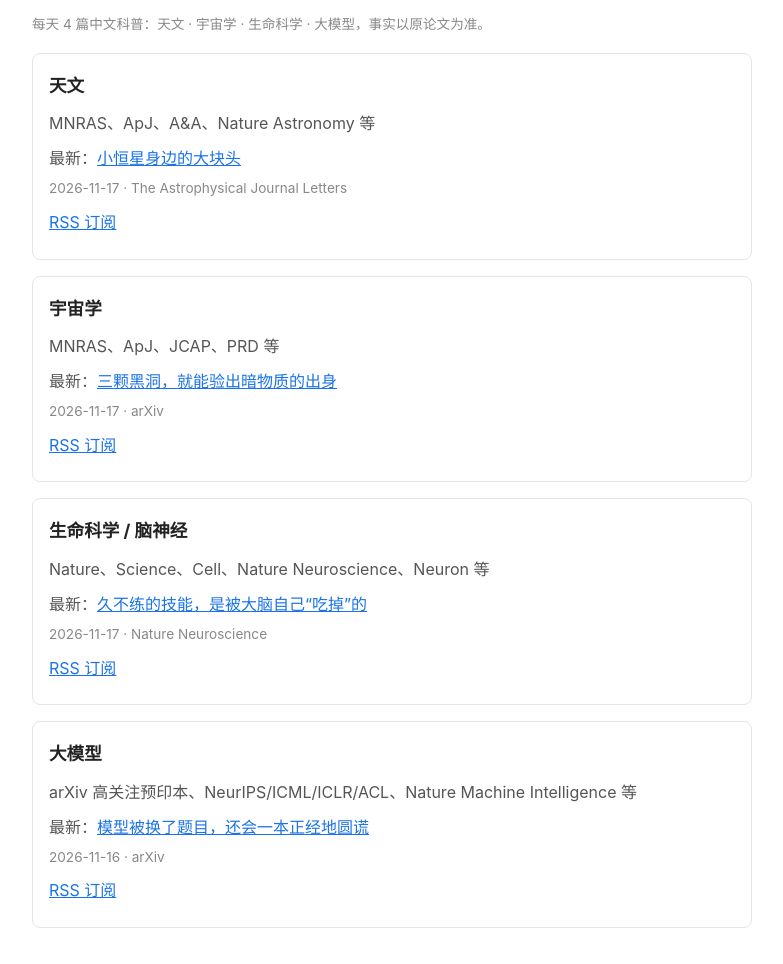
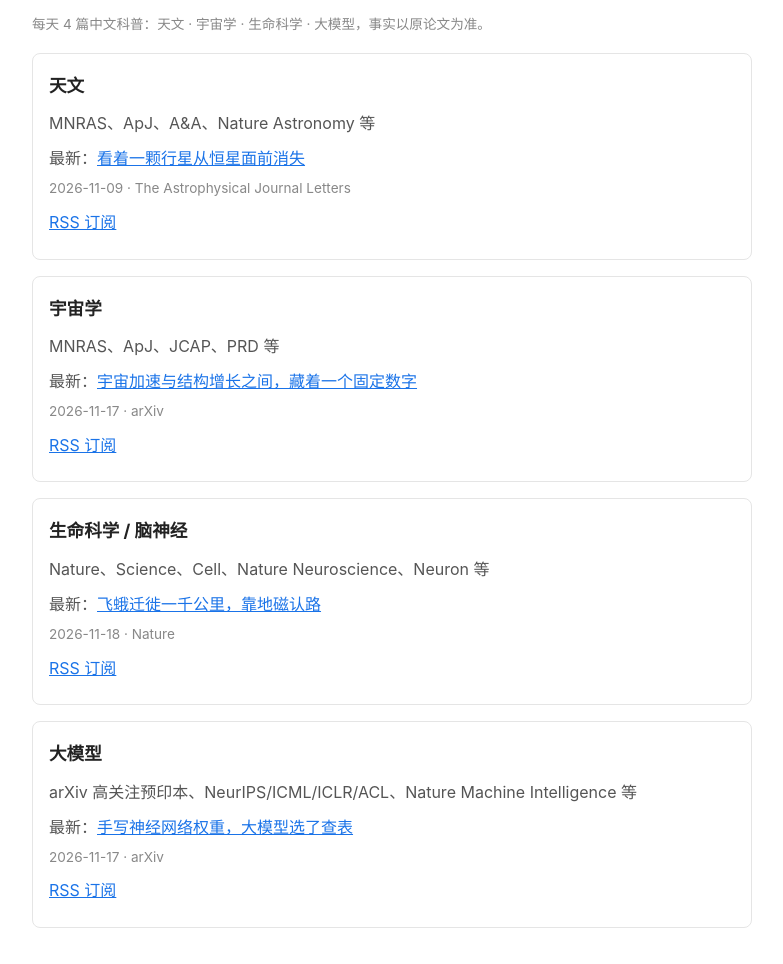
Before and after one commit to 123hurray/digest, a plain HTML site: page index.html in a window 1280 px wide. Shown: the part 78-1042 px from the top of the page, without its empty margins (248-1031 px from the left). Drawn offline with Linux system fonts and the light colour scheme.

Commit message:
digest: index.html

```diff
--- a/index.html
+++ b/index.html
@@ -17,9 +17,9 @@ a { color: #1a73e8; }
 <body>
 <h1>每日科学论文科普速递</h1>
 <p class="meta">每天 4 篇中文科普：天文 · 宇宙学 · 生命科学 · 大模型，事实以原论文为准。</p>
-<div class="track"><h2>天文</h2><p>MNRAS、ApJ、A&A、Nature Astronomy 等</p><p>最新：<a href="/home/hatch/workspace/astro-daily/astro/2026-11-18-astro.html">小恒星身边的大块头</a><br><span class="meta">2026-11-17 · The Astrophysical Journal Letters</span></p><p><a href="/home/hatch/workspace/astro-daily/astro/rss.xml">RSS 订阅</a></p></div>
-<div class="track"><h2>宇宙学</h2><p>MNRAS、ApJ、JCAP、PRD 等</p><p>最新：<a href="/home/hatch/workspace/astro-daily/cosmo/2026-11-18-cosmo.html">三颗黑洞，就能验出暗物质的出身</a><br><span class="meta">2026-11-17 · arXiv</span></p><p><a href="/home/hatch/workspace/astro-daily/cosmo/rss.xml">RSS 订阅</a></p></div>
-<div class="track"><h2>生命科学 / 脑神经</h2><p>Nature、Science、Cell、Nature Neuroscience、Neuron 等</p><p>最新：<a href="/home/hatch/workspace/astro-daily/life/2026-11-18-life.html">久不练的技能，是被大脑自己“吃掉”的</a><br><span class="meta">2026-11-17 · Nature Neuroscience</span></p><p><a href="/home/hatch/workspace/astro-daily/life/rss.xml">RSS 订阅</a></p></div>
-<div class="track"><h2>大模型</h2><p>arXiv 高关注预印本、NeurIPS/ICML/ICLR/ACL、Nature Machine Intelligence 等</p><p>最新：<a href="/home/hatch/workspace/astro-daily/llm/2026-11-18-llm.html">模型被换了题目，还会一本正经地圆谎</a><br><span class="meta">2026-11-16 · arXiv</span></p><p><a href="/home/hatch/workspace/astro-daily/llm/rss.xml">RSS 订阅</a></p></div>
+<div class="track"><h2>天文</h2><p>MNRAS、ApJ、A&A、Nature Astronomy 等</p><p>最新：<a href="/home/hatch/workspace/astro-daily/astro/2026-11-19-astro.html">看着一颗行星从恒星面前消失</a><br><span class="meta">2026-11-09 · The Astrophysical Journal Letters</span></p><p><a href="/home/hatch/workspace/astro-daily/astro/rss.xml">RSS 订阅</a></p></div>
+<div class="track"><h2>宇宙学</h2><p>MNRAS、ApJ、JCAP、PRD 等</p><p>最新：<a href="/home/hatch/workspace/astro-daily/cosmo/2026-11-19-cosmo.html">宇宙加速与结构增长之间，藏着一个固定数字</a><br><span class="meta">2026-11-17 · arXiv</span></p><p><a href="/home/hatch/workspace/astro-daily/cosmo/rss.xml">RSS 订阅</a></p></div>
+<div class="track"><h2>生命科学 / 脑神经</h2><p>Nature、Science、Cell、Nature Neuroscience、Neuron 等</p><p>最新：<a href="/home/hatch/workspace/astro-daily/life/2026-11-19-life.html">飞蛾迁徙一千公里，靠地磁认路</a><br><span class="meta">2026-11-18 · Nature</span></p><p><a href="/home/hatch/workspace/astro-daily/life/rss.xml">RSS 订阅</a></p></div>
+<div class="track"><h2>大模型</h2><p>arXiv 高关注预印本、NeurIPS/ICML/ICLR/ACL、Nature Machine Intelligence 等</p><p>最新：<a href="/home/hatch/workspace/astro-daily/llm/2026-11-19-llm.html">手写神经网络权重，大模型选了查表</a><br><span class="meta">2026-11-17 · arXiv</span></p><p><a href="/home/hatch/workspace/astro-daily/llm/rss.xml">RSS 订阅</a></p></div>
 </body>
 </html>
```
